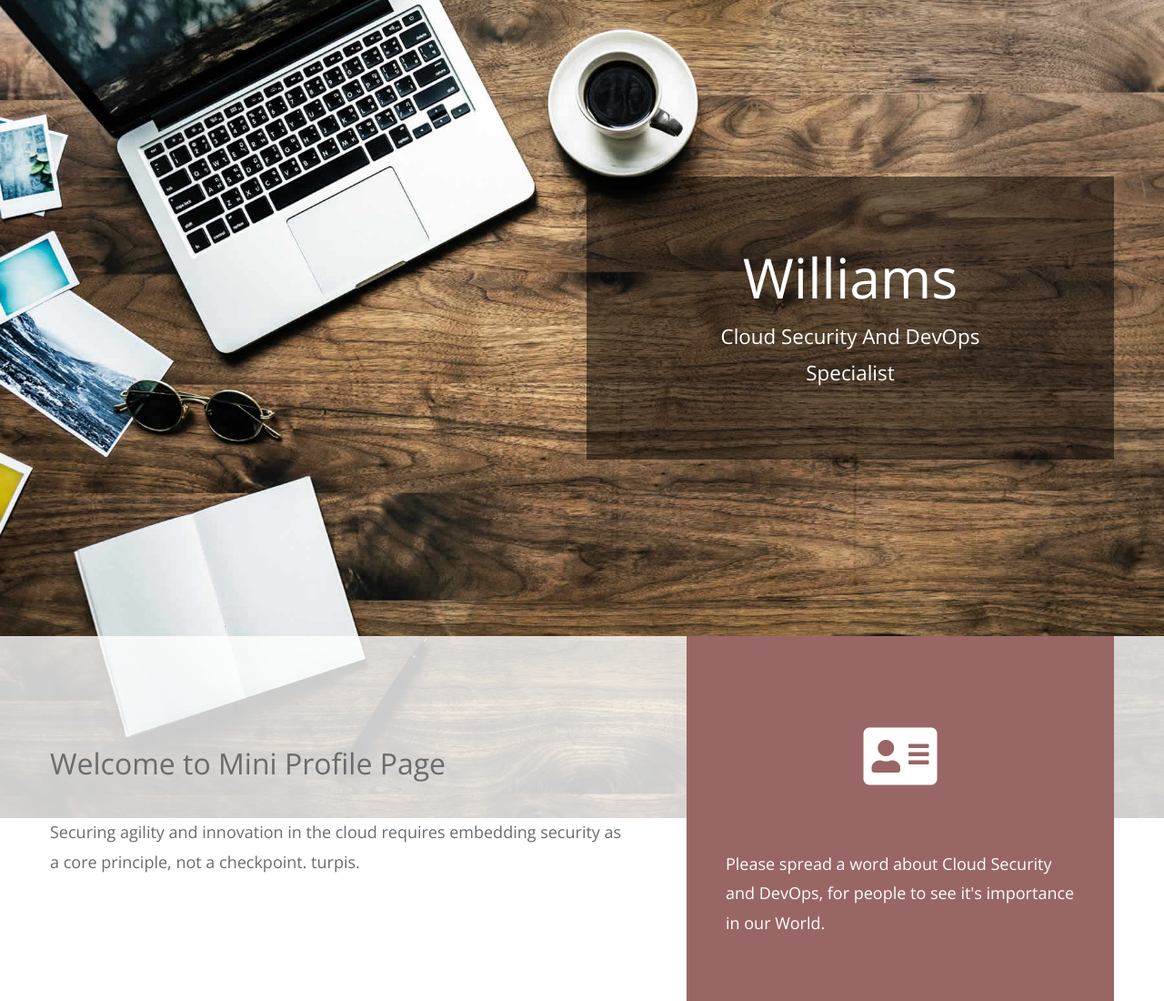
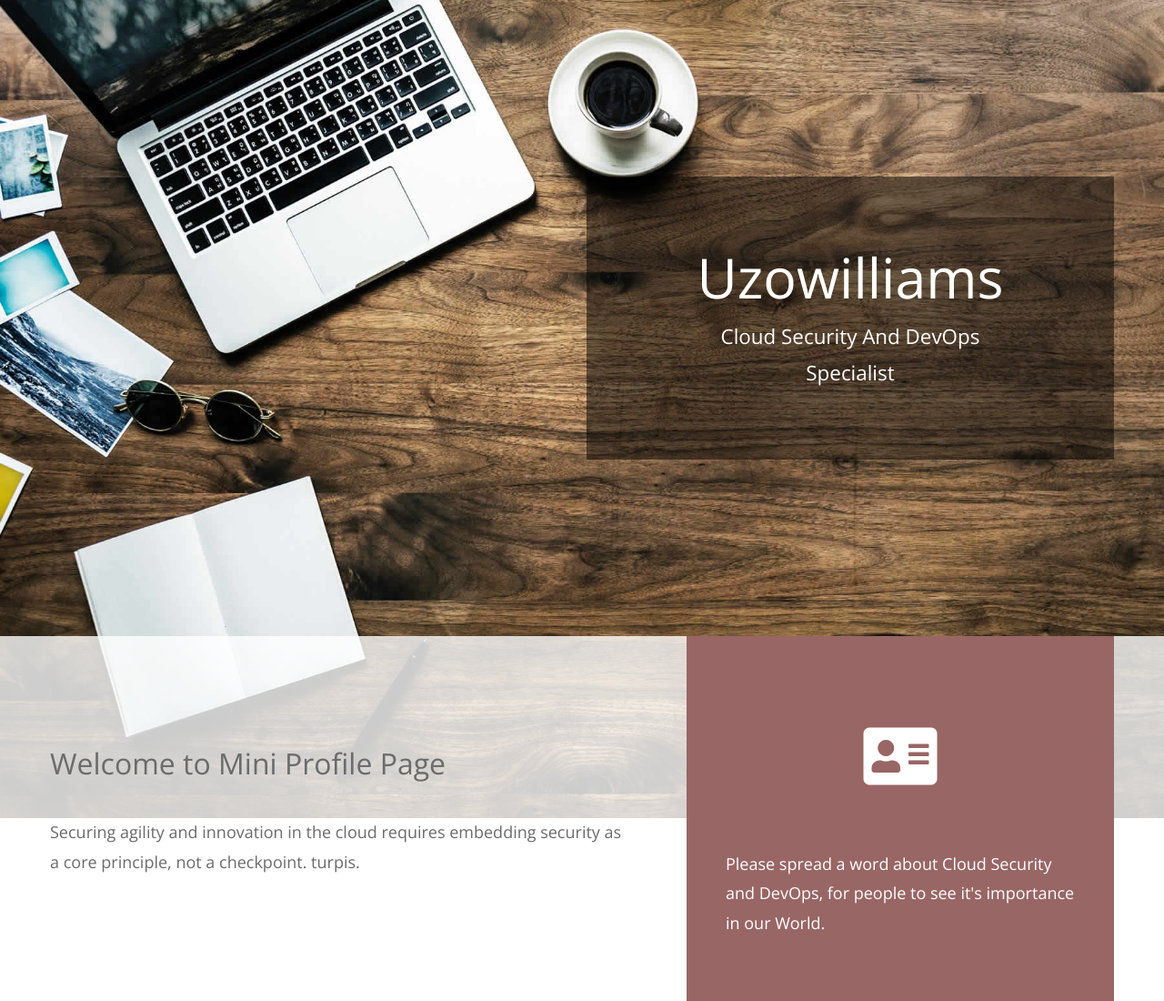
Before and after one commit to Uzowilliams/website, a plain HTML site: page index.html in a window 1280 px wide. Shown: the top 1100 px of the page at 91% size. Drawn offline with nearby package versions, Linux system fonts and the light colour scheme.

Commit message:
edited new file

```diff
--- a/index.html
+++ b/index.html
@@ -25,7 +25,7 @@ https://templatemo.com/tm-530-mini-profile
             <!-- Black transparent bg -->
             <div class="ml-auto mr-0 tm-bg-black-transparent text-white tm-brand-container-inner">
               <div class="tm-brand-container text-center">
-                <h1 class="tm-brand-name">Williams</h1>
+                <h1 class="tm-brand-name">Uzowilliams</h1>
                 <p class="tm-brand-description mb-0">Cloud Security And DevOps Specialist</p>
               </div>
             </div>
```
